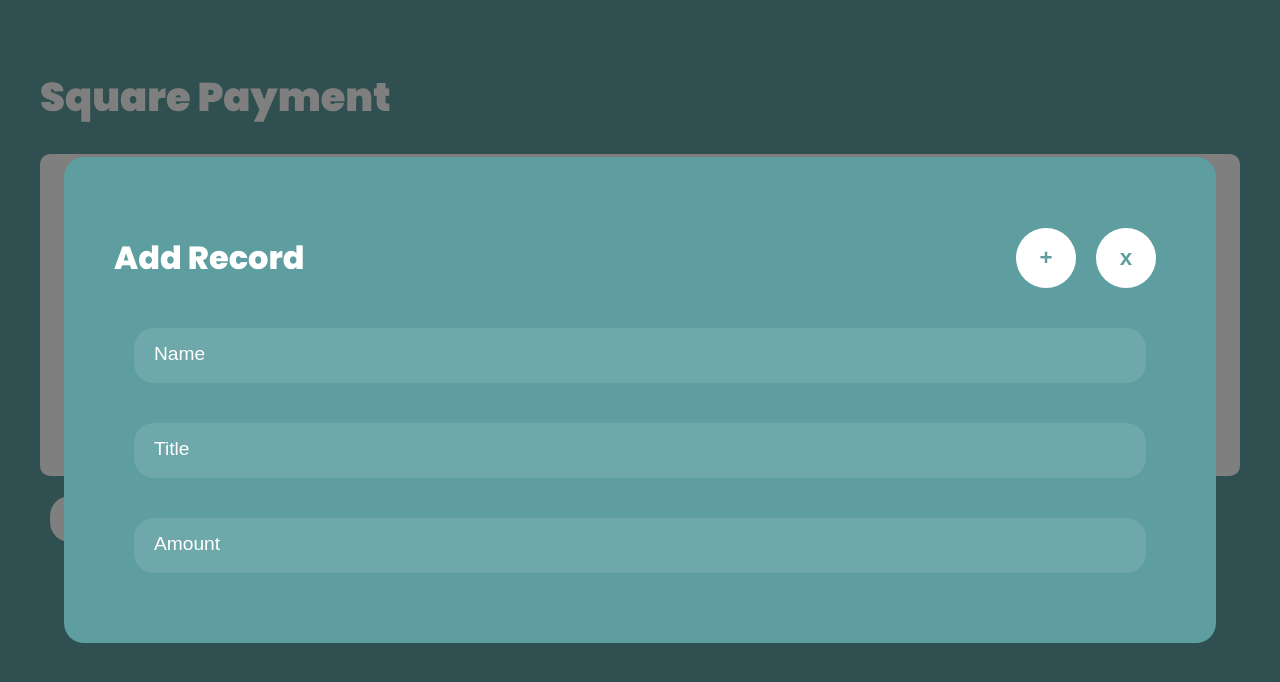
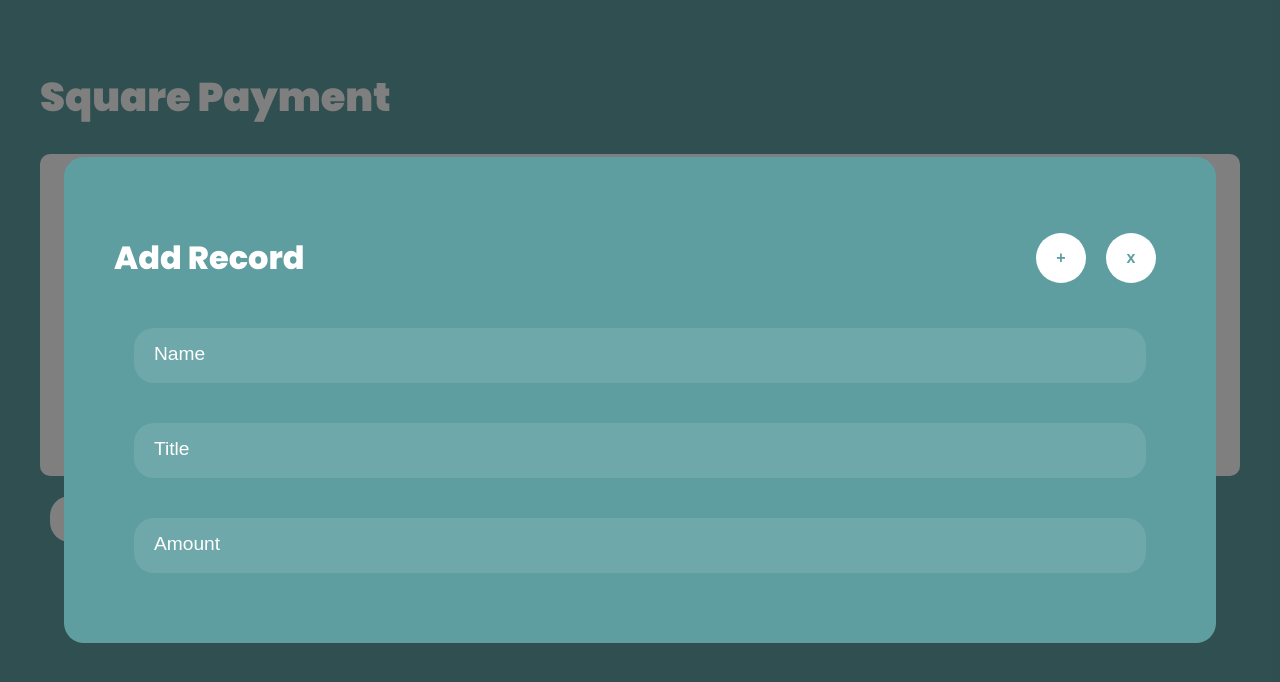
Before and after one commit to yoichiojima-2/square-payment, a React (Create React App) app: page / in a window 1280 px wide. Shown: the top 682 px of the page. Built offline with nearby package versions, Linux system fonts and the light colour scheme.

Commit message:
adjust css

```diff
--- a/src/components/AddRecord.css
+++ b/src/components/AddRecord.css
@@ -5,7 +5,8 @@
 }
 
 .AddRecordButton {
-  width: 60px;
-  height: 60px;
+  width: 50px;
+  height: 50px;
   border-radius: 50%;
+  font-size:1rem;
 }
--- a/src/components/AddRecord.jsx
+++ b/src/components/AddRecord.jsx
@@ -45,10 +45,10 @@
           <h2>Add Record</h2>
           <div>
             <button className="AddRecordButton" onClick={handleSubmit}>
-              +
+              <div>+</div>
             </button>
             <button className="AddRecordButton" onClick={() => setShow(false)}>
-              x
+              <div>x</div>
             </button>
           </div>
         </div>
--- a/src/components/RecordView.jsx
+++ b/src/components/RecordView.jsx
@@ -32,7 +32,9 @@
                 className="RecordViewButton"
                 onClick={() => removeRecord(index)}
               >
-                x
+                <div>
+                  x
+                </div>
               </button>
             </div>
           ))
```
